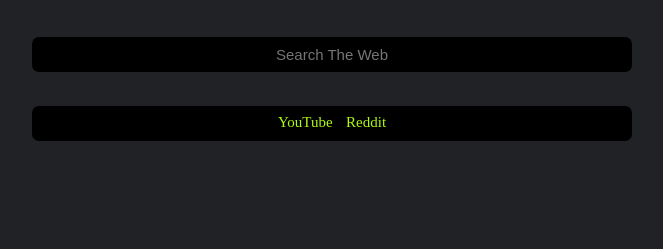
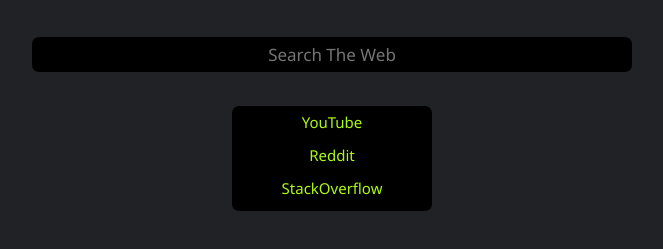
Before and after one commit to MarcosLp69/TotallyStart, a plain HTML site: page index.html in a window 1280 px wide. Shown: the part 135-384 px from the top of the page, without its empty margins (308-971 px from the left). Drawn offline with Linux system fonts and the light colour scheme.

Commit message:
Update index.html

```diff
--- a/index.html
+++ b/index.html
@@ -1,13 +1,13 @@
 <h1>Welcome</h1>
 <div id="divsearch">
 <form action="https://google.com/search" method="GET">
-    <input type="text" name="q" id="search" placeholder="Search The Web">
+    <input type="text" name="q" id="search" placeholder="Search The Web" autocomplete="off">
 </form>
 </div>
 
 <br>
 <div id="divSites">
-    <a href="https://youtube.com">YouTube</a><label class="blank"> || </label><a href="https://reddit.com">Reddit</a>
+    <a href="https://youtube.com">YouTube</a><br><a href="https://reddit.com">Reddit</a><br><a href="stackoverflow.com">StackOverflow</a>
 </div>
 
 <style>
@@ -19,7 +19,7 @@
     h1{
         margin-top:50px;
         text-align:center;
-        font-family:undefined medium, Segoe UI, serif;
+        font-family:undefined medium, Segoe UI, sans-serif;
         font-size:60px;
     }
 
@@ -33,7 +33,8 @@
         border-style:solid;
         text-align:center;
         height:35px;
-        font-size:15px;
+        font-size:17px;
+        font-family:undefined medium,Segoe UI,sans-serif;
     }
 
     div{
@@ -41,13 +42,13 @@
     }
 
     #divSites{
-        line-height:32px;
+        line-height:33px;
         margin-left:auto;
         margin-right:auto;
 
         background-color:black;
-        width:600px;
-        height:35px;
+        width:200px;
+        height:105px;
         border-radius:7px;
         font-size:15px;
         color:#acfa11;
@@ -56,13 +57,14 @@
     #divSites a{
         color:#acfa11;
         text-decoration:none;
+        font-family:undefined medium,Segoe UI,sans-serif;
     }
 
     a:hover{
         color:aqua!important;
     }
 
-    .blank{
-        color:black;
+    input:focus{
+        outline: none;
     }
 </style>
```
